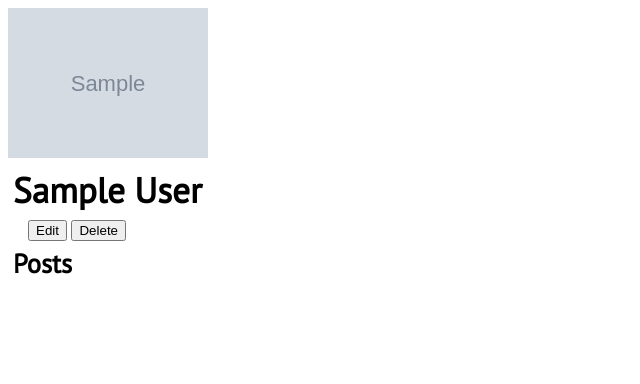
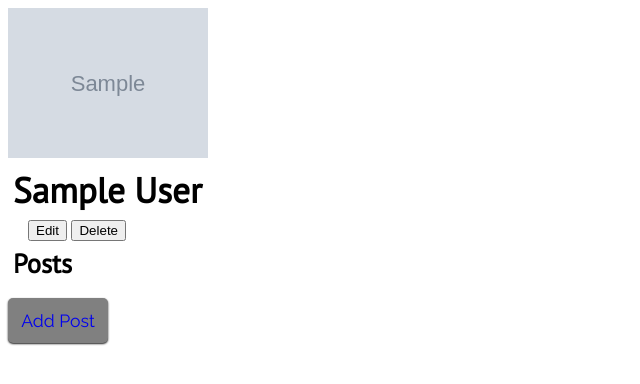
Before and after one commit to stocktons/flask-blogly, a Flask app: page /users/1 in a window 1280 px wide. Shown: the top 384 px of the page, without its empty margins (0-640 px from the left). Run offline with Flask 2, Linux system fonts and the light colour scheme; tables that the repository leaves empty hold one stand-in row (values such as "Sample post"); grey boxes marked "Sample" are stand-in pictures.

Commit message:
add some post routes

```diff
--- a/app.py
+++ b/app.py
@@ -1,7 +1,7 @@
 """Blogly application."""
 
 from flask import Flask, request, redirect, render_template
-from models import db, connect_db, User
+from models import db, connect_db, User, Post
 
 app = Flask(__name__)
 app.config['SQLALCHEMY_DATABASE_URI'] = 'postgresql:///blogly'
@@ -23,6 +23,8 @@
 
     return redirect ("/users")
 
+####################################
+# User Routes
 
 @app.route("/users")
 def show_user_list():
@@ -101,3 +103,33 @@
     db.session.commit()
 
     return redirect("/users")
+
+##################################
+# Post Routes
+
+@app.route("/users/<int:user_id>/posts/new")
+def show_add_post_form(user_id):
+    """ Shows form to add new post. """
+
+    user = User.query.get_or_404(user_id)
+
+    return render_template ("new_post.html", user=user)
+
+
+@app.route("/users/<int:user_id>/posts/new", methods=["POST"])
+def add_new_post(user_id):
+    """ Allows user to add new post. """
+
+    post_title = request.form['post-title']
+    post_content = request.form['post-content']
+
+    post = Post(
+                title=post_title,
+                content=post_content,
+                user_id=user_id
+                )
+
+    db.session.add(post)
+    db.session.commit()
+
+    return redirect(f"/users/{user_id}")
--- a/templates/user_detail.html
+++ b/templates/user_detail.html
@@ -26,8 +26,9 @@
         {% endfor %}
     </ul>
 
-    <a href="/users/{{ user.id }}/posts/new"></a>
-
+    <div>
+        <a class="new-user-btn" href="/users/{{ user.id }}/posts/new">Add Post</a>
+    </div>
 </div>
 
 
```
Also changed, not shown: templates/edit_post.html (added, +26 -0 lines), templates/new_post.html (+26 -0 lines), templates/post_detail.html (added, +22 -0 lines).
